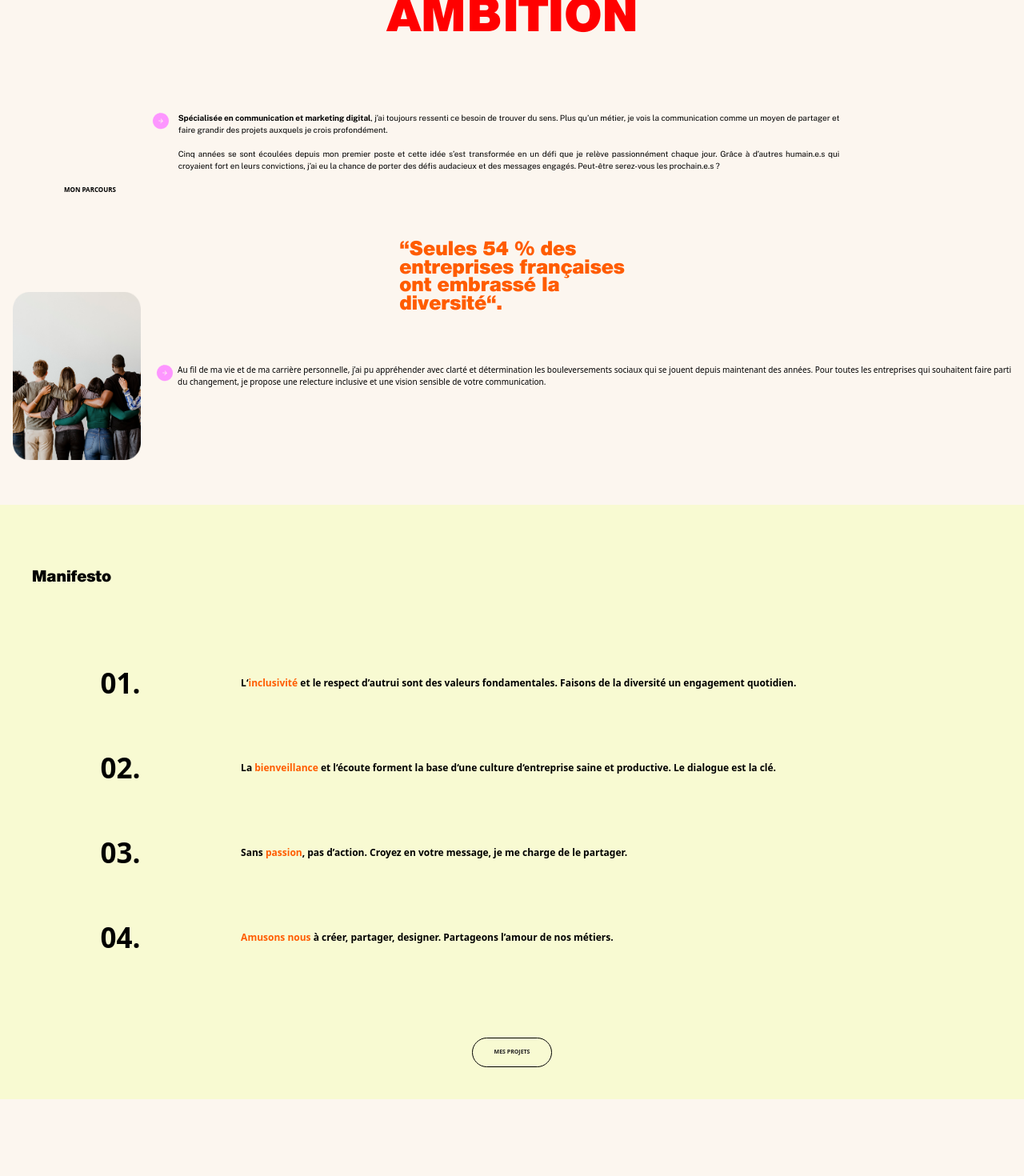
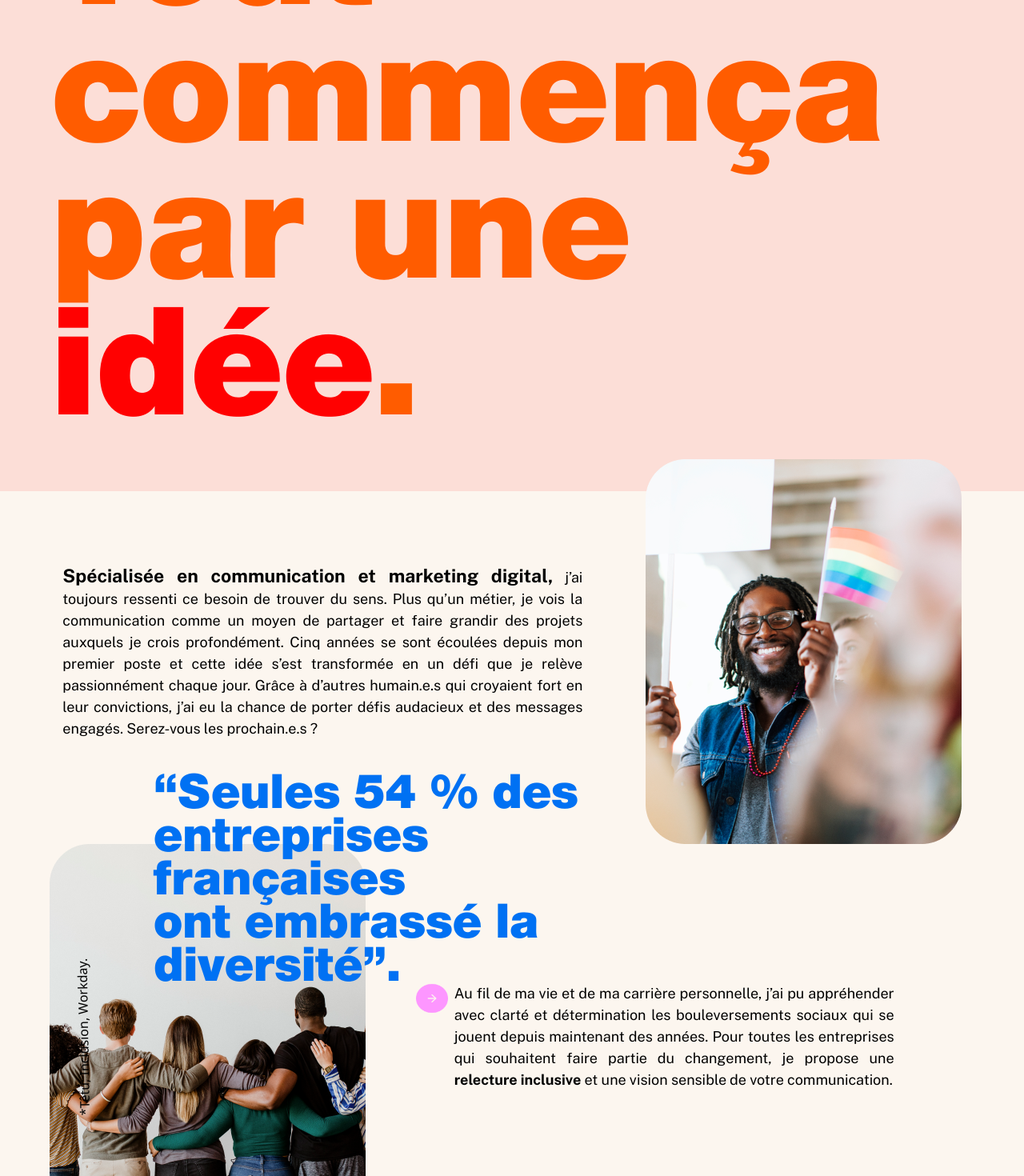
Before and after one commit to manonab/clemence, a Next.js app: page /values in a window 1280 px wide. Shown: the part 320-1790 px from the top of the page at 80% size. Before the commit the page ends 1694 px from the top, so only its background shows below. Built offline with nearby package versions, Linux system fonts and the light colour scheme.

Commit message:
finished desktop values version

```diff
--- a/src/components/home/background-slider.tsx
+++ b/src/components/home/background-slider.tsx
@@ -27,7 +27,7 @@ const BackgroundSlider: React.FC<BgProps> = ({ isVisible = false }: BgProps) =>
       transition={{ duration: 1, ease: [0.43, 0.13, 0.23, 0.96] }}
       className={`animate__animated animate__fadeInUpBig animate__delay-1.3s ${!isVisible ? "hidden" : "w-full md:min-h-[910px] flex justify-between items-start z-10 h-full inset-0 absolute -top-20 bg_slider"} ${isHovered && "hovered"}`}
     >
-      <div className="flex-col">
+      <div className="flex-col w-full">
         <p className={`move-left-to-right uppercase text-[245px] leading-[200px] font-neueExtra`} style={{ animationDelay: "2s" }}>
           for
         </p>
--- a/src/pages/values/index.tsx
+++ b/src/pages/values/index.tsx
@@ -5,68 +5,23 @@ import Image from "next/image";
 import { useRouter } from "next/router";
 import { useEffect } from "react";
 import { ParallaxProvider } from "react-scroll-parallax";
+import { isMobile } from "react-device-detect";
 
 
 const Values: NextPage = () => {
   const { setHeaderColor } = useHeaderColor();
   const router = useRouter();
   useEffect(() => {
-    setHeaderColor("linear-background");
+    if (isMobile) {
+      setHeaderColor("linear-values");
+    } else {
+      setHeaderColor("linear-values")
+    }
   }, [setHeaderColor]);
 
   return (
     <ParallaxProvider>
-      <div className="flex-col flex w-full h-auto hidden">
-        <div className="!w-full bg-saumon pb-20">
-          <p className="ml-10 font-neueRegular text-title text-orange font-medium">Tout commença par une <br></br><span className="text-redHome">idée</span>.</p>
-        </div>
-        <div className="bg-mainColor h-full flex-col flex">
-          <div className="flex gap-12 justify-evenly items-center">
-            <div className="w-[659px] ml-10">
-              <p className="text-[22px] leading-[110%] font-footer text-justify"><span className="font-semibold">Spécialisée en communication et marketing digital</span>, j&lsquo; ai toujours ressenti ce besoin de trouver du sens.Plus qu&lsquo;un métier, je vois la communication comme un moyen de partager et faire grandir des projets auxquels je crois profondément. Cinq années se sont écoulées depuis mon premier poste et cette idée s’est transformée en un défi que je relève passionnément chaque jour. Grâce à d’autres humain.e.s qui croyaient fort en leur convictions, j’ai eu la chance de porter défis audacieux et des messages engagés. Peut-être serez vous les prochain.e.s ?</p>
-            </div>
-            <div className="!w-fit bg-white h-[480px] rounded-[50px] -mt-16">
-              <Image alt="men with pride flag" src={Images.pride} />
-            </div>
-          </div>
-          <p className="z-10 -mb-32 w-[741px] ml-[300px] leading-[72px] text-royalBlue text-[60px] font-neueRegular">
-            &ldquo;Seules 54% des entreprises françaises ont embrassé la diversité&lsquo;.<span className="text-black">*</span>
-          </p>
-          <div className="flex items-center justify-evenly">
-            <div className="z-0 flex justify-start items-center">
-              <p className="rotate-[270deg] -mr-16">Têtu, Nom de l’enquête.</p>
-              <Image alt="group people" src={Images.group} className="rounded-[50px h-[480px] w-[395px]" />
-            </div>
-            <p className="text-[18px] font-normal text-justify w-[640px]">
-              Au fil de ma vie et de ma carrière personnelle,  j’ai pu appréhender avec clarté et détermination les bouleversements sociaux qui se jouent depuis maintenant des années.  Pour toutes les entreprises qui souhaitent faire partie du changement, je propose une <span className="font-semibold">relecture inclusive</span> et une vision sensible de votre communication.</p>
-          </div>
-        </div>
-        <div className="bg-yellowHome pt-40 -mt-16">
-          <p className="font-neueRegular text-[50px] leading-[90%] mx-16">Manifesto</p>
-          <div className="w-3/4 mx-auto">
-            <div className="flex items-center">
-              <p className="font-footer text-[70px] mr-14">01.</p>
-              <p className="leading-[100%] text-[28px] font-footer">L&ldquo;<span className="text-orange">inclusivité</span> et le respect d’autrui sont des valeurs fondamentales. Faisons de la diversité un engagement quotidien.</p>
-            </div>
-            <div className="flex items-center">
-              <p className="font-footer text-[70px] mr-11">02.</p>
-              <p className="leading-[100%] text-[28px] font-footer">La <span className="text-orange">bienveillance</span> et l&ldquo;écoute forment la base d&ldquo;une culture d&ldquo;entreprise saine et productive. Le dialogue est la clé.</p>
-            </div>
-            <div className="flex items-center">
-              <p className="font-footer text-[70px] mr-11">03.</p>
-              <p className="font-footer leading-[100%] text-[28px]">Sans <span className="text-orange">passion</span>, pas d’action. Croyez en votre message, je m’occupe de le partager.</p>
-            </div>
-            <div className="flex items-center">
-              <p className="font-footer text-[70px] mr-11">04.</p>
-              <p className="leading-[100%] text-[28px] font-footer"><span className="text-orange">Amusons nous</span> à créer, partager, designer. Partageons l’amour de nos métiers.</p>
-            </div>
-          </div>
-          <div onClick={() => router.push('/projects')} className="py-5 px-10 transition-all duration-300 ease-in-out leading-[17.5px] font-bold text-sm text-center text-grayBlack uppercase hover:text-white hover:bg-grayBlack translate hover:cursor-pointer border-black border my-20 rounded-full w-[200px] mx-auto">
-            Mes projets
-          </div>
-        </div>
-      </div>
-      <div className="flex flex-col items-center md:flex gap-4 mt-10">
+      <div className="flex flex-col items-center md:hidden gap-4 mt-10">
         <p className="text-redHome uppercase hover:cursor-pointer text-[60px] leading-[90%] font-neueRegular">partage</p>
         <p className="text-redHome uppercase hover:cursor-pointer text-[60px] leading-[90%] font-neueRegular">création</p>
         <p className="text-redHome uppercase hover:cursor-pointer text-[60px] leading-[90%] font-neueRegular">ambition</p>
@@ -115,6 +70,55 @@ const Values: NextPage = () => {
           </div>
         </div>
       </div>
+      <div className="hidden md:flex bg-saumon w-full h-full pt-10 pb-20">
+        <p className="text-orange font-neueRegular text-[190px] leading-[90%] ml-16">Tout <br></br> commença<br></br>par une<br></br><span className="text-redHome">idée</span>.</p>
+      </div>
+      <div className="hidden md:flex flex-col bg-mainColor w-full h-full pt-10">
+        <div className="flex items-center justify-evenly -mt-20">
+          <p className="font-footer text-justify leading-[150%] text-[18px] min-w-[550px] max-w-[650px]"><span className="font-bold text-[23px]">Spécialisée en communication et marketing digital,</span> j’ai toujours ressenti ce besoin de trouver du sens. Plus qu’un métier, je vois la communication comme un moyen de partager et faire grandir des projets auxquels je crois profondément. Cinq années se sont écoulées depuis mon premier poste et cette idée s’est transformée en un défi que je relève passionnément chaque jour. Grâce à d’autres humain.e.s qui croyaient fort en leur convictions,   j’ai eu la chance de porter défis audacieux et des messages engagés. Serez-vous les prochain.e.s ?</p>
+          <div><Image src={Images.pride} alt="men with rainbow flag" /></div>
+        </div>
+        <div className="flex items-center justify-evenly">
+          <p className="absolute left-[15%] font-neueRegular mb-[400px] text-royalBlue text-[60px] leading-[90%] w-1/2">“Seules 54 % des entreprises françaises<br></br> ont embrassé la diversité”.</p>
+          <p className="rotate-[269deg] absolute left-[0.5%]">*Têtu; Inclusion, Workday.</p>
+          <div><Image src={Images.group} alt="men with rainbow flag" /></div>
+          <div className="flex">
+            <Image alt="pink arrow" src={Images.manifesto} className="rotate-[180deg] w-[40px] h-[40px] mr-2" />
+            <p className="min-w-[550px] max-w-[650px] font-footer text-justify leading-[150%] text-[18px] w-1/2">Au fil de ma vie et de ma carrière personnelle,  j’ai pu appréhender avec clarté et détermination les bouleversements sociaux qui se jouent depuis maintenant des années.  Pour toutes les entreprises qui souhaitent faire partie du changement, je propose une <span className="font-bold">relecture inclusive</span> et une vision sensible de votre communication.</p>
+          </div>
+        </div>
+        <div className="bg-yellowHome !w-full h-full mt-10 pt-20 hidden md:flex flex-col">
+          <p className="font-neueRegular text-[60px] leading-[90%] ml-[180px]">Manifesto</p>
+          <div className="my-20 flex flex-col gap-4 mx-20">
+            <div className="flex items-center justify-evenly">
+              <p className="font-semibold text-footer text-[70px] leading-[90px]">01.</p>
+              <p className="font-semibold text-footer text-[28px] leading-[120%] text-justify tracking-[02%] w-2/3">
+                L&lsquo;<span className="text-orange">inclusivité</span> et le respect d’autrui sont des valeurs fondamentales.<br></br> Faisons de la diversité un engagement quotidien.
+              </p>
+            </div>
+            <div className="flex items-center justify-evenly">
+              <p className="font-semibold text-footer text-[70px] leading-[90px]">02.</p>
+              <p className="font-semibold text-footer text-[28px] tracking-[2%] leading-[120%] text-justify tracking-[02%] w-2/3">
+                La <span className="text-orange">bienveillance</span> et l&lsquo;écoute forment la base d&lsquo;une culture<br></br> d&lsquo;entreprise saine et productive. Le dialogue est la clé.
+              </p>
+            </div>
+            <div className="flex items-center justify-evenly">
+              <p className="font-semibold text-footer text-[70px] leading-[90px]">03.</p>
+              <p className="font-semibold text-footer text-[28px] tracking-[2%] leading-[120%] tracking-[2%] text-justify tracking-[02%] w-2/3">
+                Sans <span className="text-orange">passion</span>, pas d’action. Croyez en votre message, je me charge<br></br> de le partager.
+              </p>
+            </div>
+            <div className="flex items-center justify-evenly">
+              <p className="font-semibold text-footer text-[70px] leading-[90px]">04.</p>
+              <p className="font-semibold text-footer text-[28px] tracking-[2%] leading-[120%] text-justify tracking-[02%] w-2/3">
+                <span className="text-orange">Amusons nous</span> à créer, partager, designer. Partageons l’amour<br></br> de nos métiers.</p>
+            </div>
+          </div>
+          <div onClick={() => router.push('/projects')} className="px-8 py-3.5 transition-all duration-300 ease-in-out font-bold text-[12px] text-center text-grayBlack uppercase hover:text-white hover:bg-grayBlack translate hover:cursor-pointer border-black border rounded-full mx-auto mb-20">
+            Mes projets
+          </div>
+        </div>
+      </div>
     </ParallaxProvider>
   );
 }
--- a/tailwind.config.ts
+++ b/tailwind.config.ts
@@ -42,7 +42,6 @@ const config: Config = {
 				serviceTitle: ["60px", "100%"],
 				homeMobileTitle: ["60px", "90%"],
 				capicheMobile: ["65px", "90%"],
-
 				homeMobileContent: ["20px", "90%"],
 				homeMobileServices: ["55px", "90%"],
 				homeMobileTitleServices: ["45px", "90%"],
```
